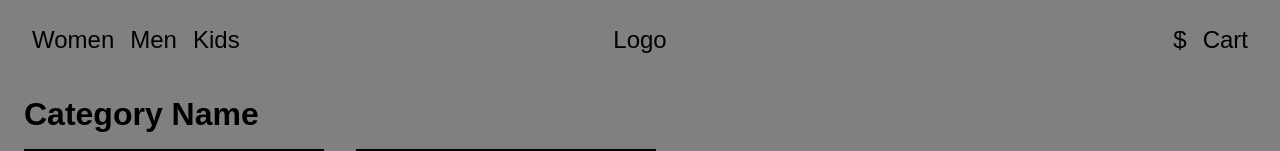
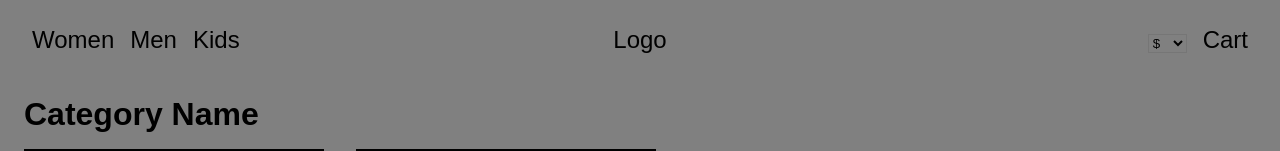
Before and after one commit to JustLenard/Entry-React-Developer-TEST, a React (Create React App) app: page / in a window 1280 px wide. Shown: the top 151 px of the page. Built offline with nearby package versions, Linux system fonts and the light colour scheme.

Commit message:
currency options added

```diff
--- a/src/components/navBar/NavBar.js
+++ b/src/components/navBar/NavBar.js
@@ -13,7 +13,15 @@ const NavBar = () => {
 				<div>Logo</div>
 			</div>
 			<div className="currency-cart">
-				<div className="currency">$</div>
+				<div className="currency">
+					<select>
+						<option value="$">$</option>
+						<option value="£">£</option>
+						<option value="A$">A$</option>
+						<option value="¥">¥</option>
+						<option value="₽">₽</option>
+					</select>
+				</div>
 				<div className="card">Cart</div>
 			</div>
 		</div>
```
